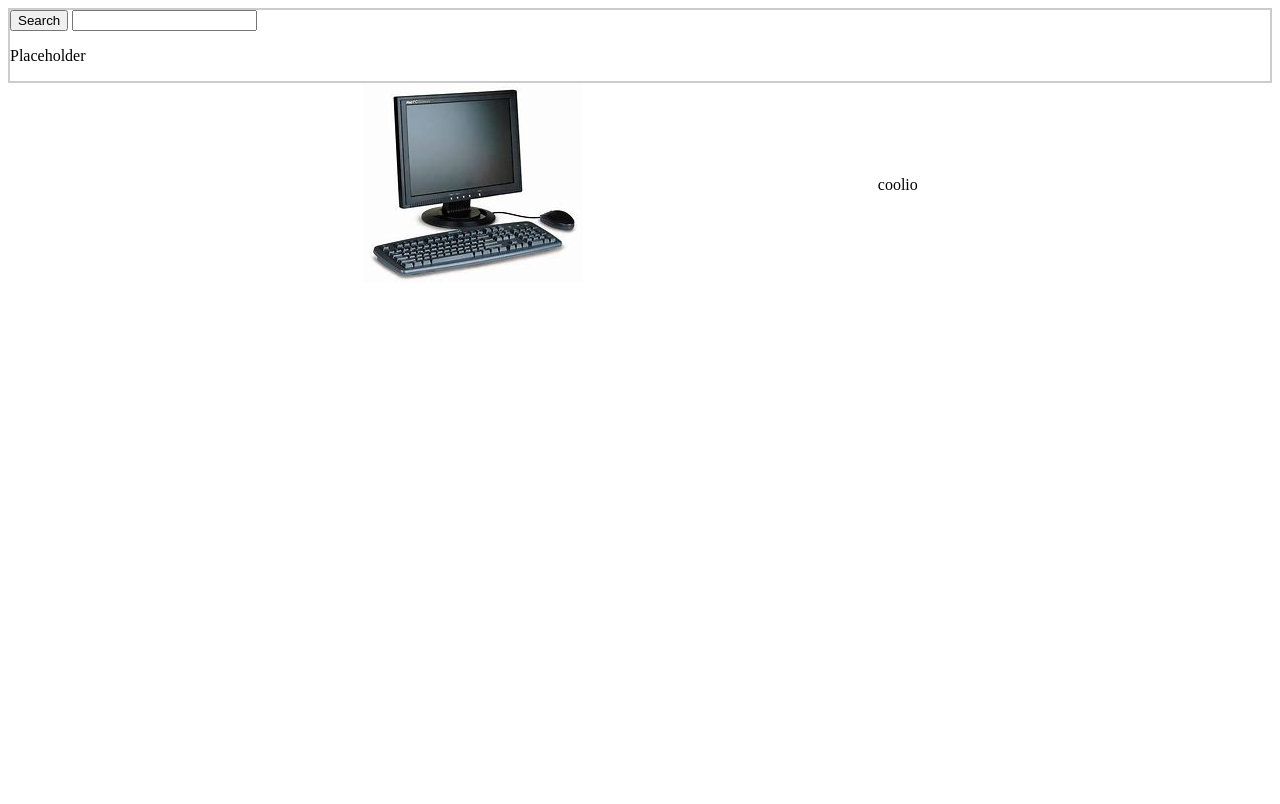
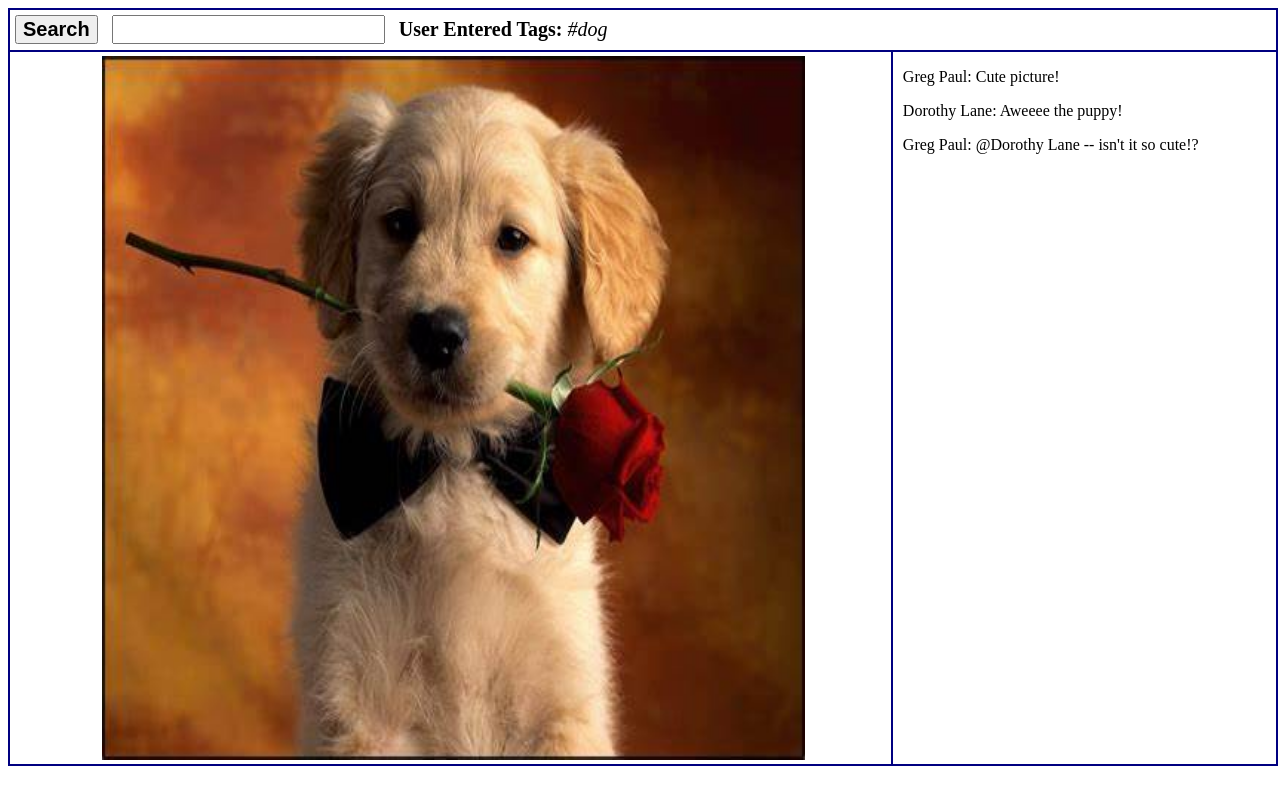
Before and after one commit to AvocadoSteam/ImageBoardProject, a plain HTML site: page view_image.html in a window 1280 px wide. Drawn offline with Linux system fonts and the light colour scheme.

Commit message:
Layout created for view_image.html

```diff
--- a/styles/view_image.css
+++ b/styles/view_image.css
@@ -1,17 +1,43 @@
+html, body {
+    height: 100%;
+    width: 99.6%;
+}
 .navbar {
-    border: 2px solid #CCC;
+    height: 40px;
+    border: 2px solid navy;
+    white-space: nowrap;
+}
+.navbar_content {
+    display: inline-block;
+    font-size: 20px;
+    margin: 5px;
 }
 .main_area {
+    height: 88%;
     display: flex;
     align-items: center;
     justify-content: center;
+    border: 2px solid navy;
+    padding: 4px;
+    margin-top: -2px;
 }
 img {
     max-width: 80%;
 }
 .image {
     flex-basis: 40%;
+    flex-grow: 1;
+    display: flex;
+    align-self: stretch;
+    justify-content: space-around;
+}
+.image * {
+    vertical-align: middle;
 }
 .comments {
+    height: 101%;
+    border-left: 2px solid navy;
     padding-left: 10px;
+    margin: -2px;
+    flex-grow: 0.2;
 }
--- a/view_image.html
+++ b/view_image.html
@@ -7,25 +7,27 @@
 </head>
 <body>
     <div class="navbar">
-        <button>Search</button> <!-- Calls a search on all user entered tags -->
-        <input type="text"> <!-- Add to user tags when enter is clicked -->
+        <button class="navbar_content"><b>Search</b></button> <!-- Calls a search on all user entered tags -->
+        <input class="navbar_content" type="text"> <!-- Add to user tags when enter is clicked -->
 
 
         <!-- List of user entered tags -->
-        <p>
-            Placeholder
+        <p class="navbar_content">
+            <b>User Entered Tags:</b> <i>#dog</i>
         </p>
     </div>
 
     <div class="main_area">
         <!-- Image -->
         <div class="image">
-            <img src="media/images/computer.jpg">
+            <img src="media/images/dog2.jpg">
         </div>
 
         <!-- Comments -->
         <div class="comments">
-            <p>coolio</p>
+            <p>Greg Paul:  Cute picture!</p>
+            <p>Dorothy Lane:  Aweeee the puppy!</p>
+            <p>Greg Paul:  @Dorothy Lane -- isn't it so cute!?</p>
         </div>
     </div>
 </body>
```
